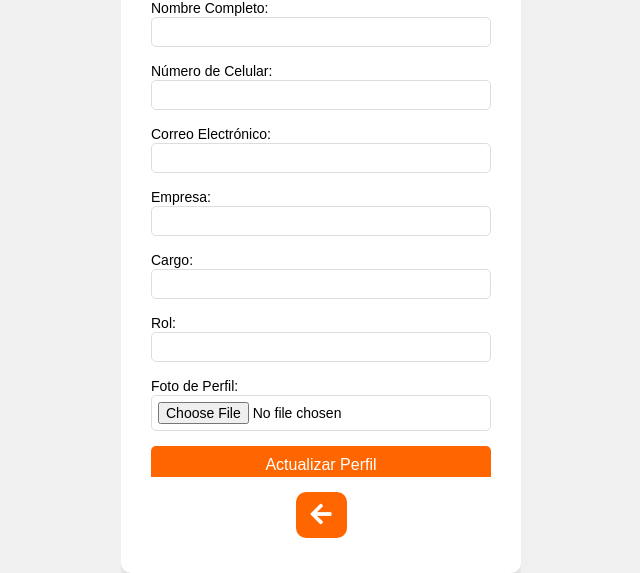
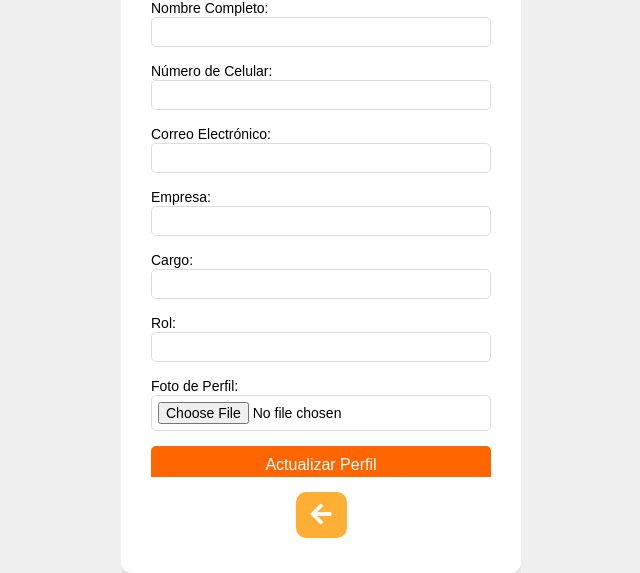
Before and after one commit to santiagogiraldo09/BitacoraGentrak, a Flask app: page /usuario in a window 1280 px wide. Shown: the part 227-800 px from the top of the page, without its empty margins (319-959 px from the left). Run offline with Flask 3, Linux system fonts and the light colour scheme; some libraries are stand-ins or nearby versions.

Commit message:
cambio de colores en botones

```diff
--- a/static/history.css
+++ b/static/history.css
@@ -130,7 +130,7 @@ body, html {
 }
 
 .bottom-button {
-    background-color: #FF6600;
+    background-color: #FFAF33;
     color: white;
     padding: 10px 15px;
     border-radius: 10px;
@@ -159,7 +159,7 @@ body, html {
 }
 
 .add-project-button {
-    background-color: #FF6600;
+    background-color: #FFAF33;
     color: white;
     padding: 12px 20px;
     border: none;
--- a/static/usuario.css
+++ b/static/usuario.css
@@ -127,7 +127,7 @@ input[type="file"] {
     background-color: #ffffff;
 }
 .bottom-button {
-    background-color: #FF6600;
+    background-color: #FFAF33;
     color: white;
     padding: 10px 15px;
     border-radius: 10px;
--- a/templates/addproject.html
+++ b/templates/addproject.html
@@ -41,10 +41,10 @@
                 <input type="text" id="director" name="director" required placeholder="Nombre del director">
 
                 <label for="location">Ubicación (Municipio):</label>
-                <input type="text" id="location" name="location" required placeholder="Municipio" readonly>
+                <input type="text" id="location" name="location" required placeholder="Municipio">
 
                 <label for="coordinates">Coordenadas (Latitud, Longitud):</label>
-                <input type="text" id="coordinates" name="coordinates" required placeholder="Coordenadas" readonly>
+                <input type="text" id="coordinates" name="coordinates" required placeholder="Coordenadas">
                 <div id="location-container">
                     <button type="button" id="get-location" onclick="getLocation()">Obtener Ubicación</button>
                 </div>
--- a/templates/historialRegistro.html
+++ b/templates/historialRegistro.html
@@ -51,7 +51,7 @@
             margin-right: 5px;
         }
         .back-button {
-            background-color: #FF6600;
+            background-color: #FFAF33;
             color: white;
             border: none;
             padding: 10px 20px;
--- a/templates/history.html
+++ b/templates/history.html
@@ -29,7 +29,7 @@
             margin-right: 5px;
         }
         .back-button {
-            background-color: #FF6600;
+            background-color: #FFAF33;
             color: white;
             border: none;
             padding: 10px 20px;
```
